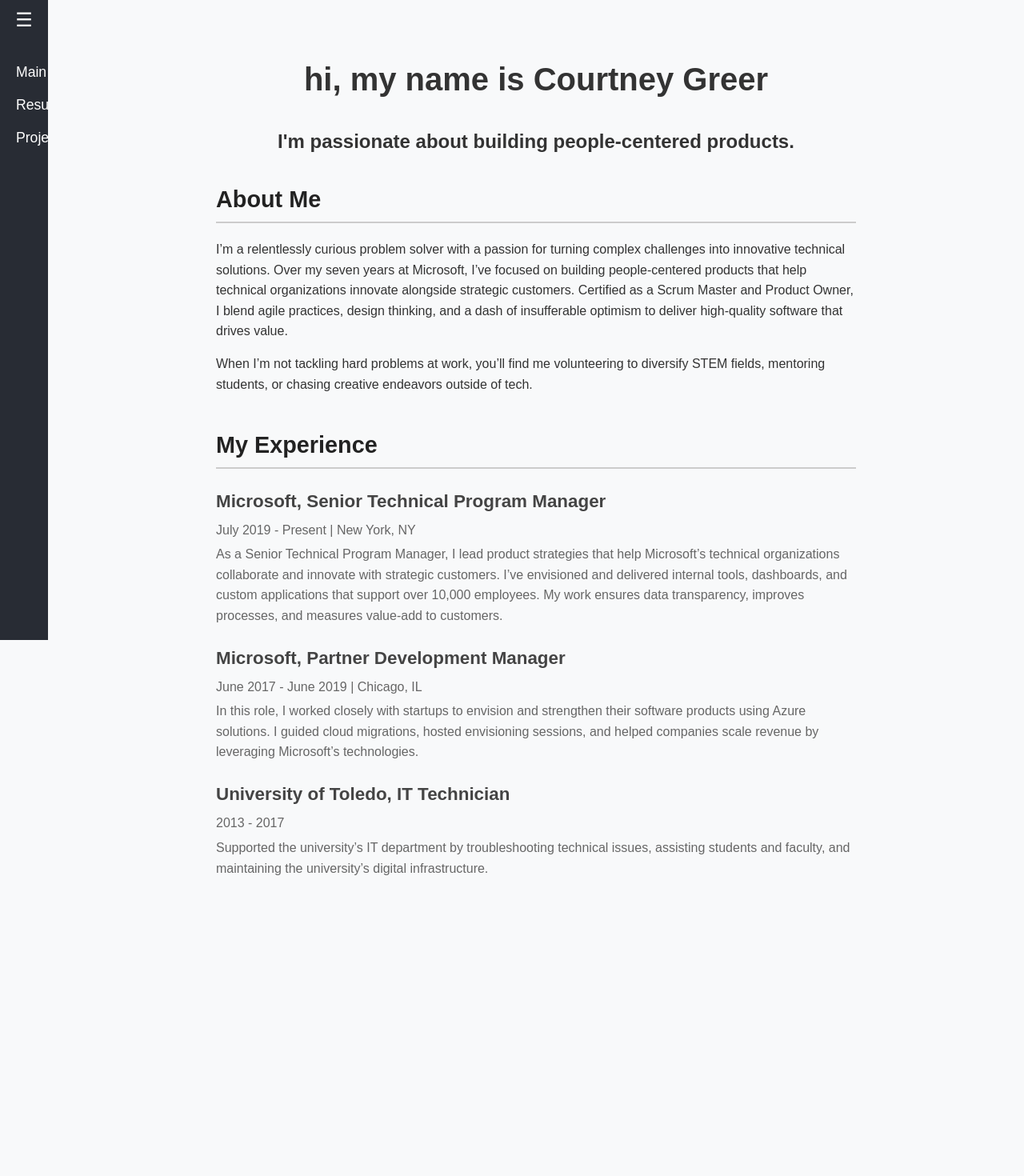
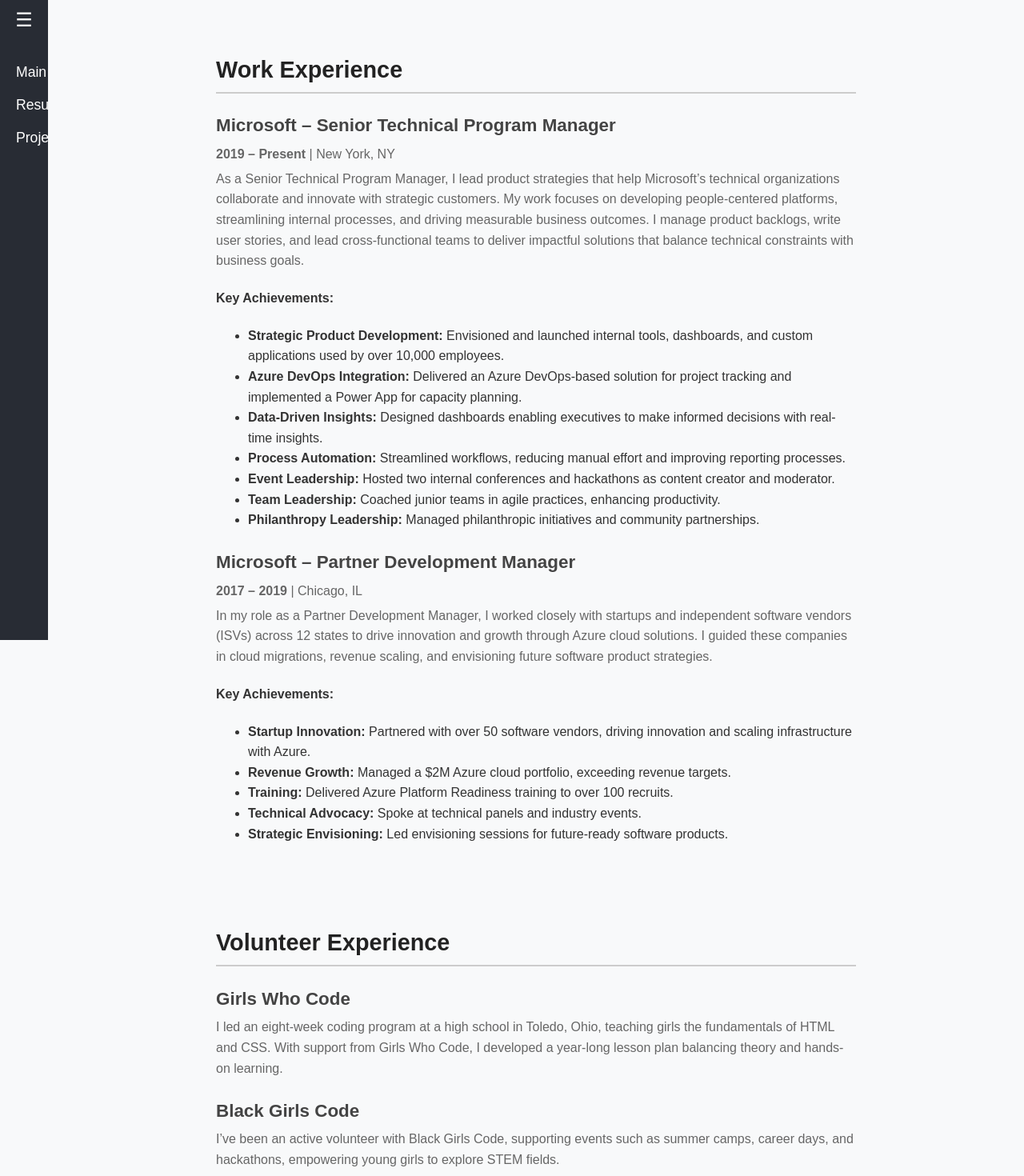
Before and after one commit to greerlcourtney/courtneylgreer-site, a React (Create React App) app: page /Aboutme in a window 1280 px wide. Shown: the top 1470 px of the page at 80% size. Before the commit the page ends 1178 px from the top, so only its background shows below. Built offline with nearby package versions, Linux system fonts and the light colour scheme.

Commit message:
add volunteer section, fixed main page,built projects grid

```diff
--- a/src/App.js
+++ b/src/App.js
@@ -1,9 +1,9 @@
 import React, { useState } from 'react';
-import './App.css';
 import { BrowserRouter as Router, Route, Routes, Link } from 'react-router-dom';
 import Main from './components/Main';
 import AboutMe from './components/AboutMe';
 import Projects from './components/Projects';
+import './App.css';
 
 function App() {
   const [isSidebarOpen, setIsSidebarOpen] = useState(false);
@@ -29,9 +29,9 @@
         {/* Main Content */}
         <div className={`content ${isSidebarOpen ? 'shifted' : ''}`}>
           <Routes>
-            <Route path="/" elemment={<Main />} />
-            <Route path="/AboutMe" element={<AboutMe />} />
-            <Route path="/Projects" element={<Projects />} />
+            <Route path="/" element={<Main />} />
+            <Route path="/Aboutme" element={<AboutMe />} />
+            <Route path="/projects" element={<Projects />} />
           </Routes>
         </div>
       </div>
--- a/src/components/AboutMe.css
+++ b/src/components/AboutMe.css
@@ -16,26 +16,26 @@
   /* Header styling */
   .about-header {
     text-align: center;
-    margin-bottom: 30px;
+    margin-bottom: 100px;
+    margin-top: 40px;
   }
 
   .about-header h1 {
-    font-size: 2.5rem;
+    font-size: 3rem;
     color: #333;
   }
 
   .about-header p {
-    font-size: 1.2rem;
+    font-size: 1rem;
     color: #555;
-    margin-top: 10px;
   }
 
   /* Section styling */
-  .about-section, .experience-section {
-    margin-bottom: 40px;
+  .about-section, .experience-section, .volunteer-section {
+    margin-bottom: 100px;
   }
 
-  .about-section h2, .experience-section h2 {
+  .about-section h2, .experience-section h2, .volunteer-section h2{
     font-size: 1.8rem;
     color: #222;
     margin-bottom: 20px;
@@ -47,17 +47,17 @@
     margin: 15px 0;
   }
 
-  .experience {
+  .experience , .volunteer {
     margin-bottom: 20px;
   }
 
-  .experience h3 {
+  .experience h3 , .volunteer h3 {
     font-size: 1.4rem;
     margin-bottom: 5px;
     color: #444;
   }
 
-  .experience p {
+  .experience p , .volunteer p {
     font-size: 1rem;
     margin: 5px 0;
     color: #666;
--- a/src/components/AboutMe.js
+++ b/src/components/AboutMe.js
@@ -1,56 +1,100 @@
-//import React from 'react';
+import React from 'react';
 import './AboutMe.css';
 
 function AboutMe() {
   return (
     <div className="about-page">
-      <header className="about-header">
-        <h1>hi, my name is Courtney Greer</h1>
-        <h2>I'm passionate about building people-centered products.</h2>
-      </header>
 
-      <section className="about-section">
-        <h2>About Me</h2>
-        <p>
-          I’m a relentlessly curious problem solver with a passion for turning complex challenges into innovative
-          technical solutions. Over my seven years at Microsoft, I’ve focused on building people-centered products that
-          help technical organizations innovate alongside strategic customers. Certified as a Scrum Master and Product
-          Owner, I blend agile practices, design thinking, and a dash of insufferable optimism to deliver high-quality
-          software that drives value.
-        </p>
-        <p>
-          When I’m not tackling hard problems at work, you’ll find me volunteering to diversify STEM fields,
-          mentoring students, or chasing creative endeavors outside of tech.
-        </p>
+
+      {/* Work Experience */}
+      <section className="experience-section">
+        <h2>Work Experience</h2>
+
+        {/* Microsoft – Senior Technical Program Manager */}
+        <div className="experience">
+          <h3>Microsoft – Senior Technical Program Manager</h3>
+          <p><strong>2019 – Present</strong> | New York, NY</p>
+          <p>
+            As a Senior Technical Program Manager, I lead product strategies that help Microsoft’s technical
+            organizations collaborate and innovate with strategic customers. My work focuses on developing people-centered
+            platforms, streamlining internal processes, and driving measurable business outcomes. I manage product backlogs,
+            write user stories, and lead cross-functional teams to deliver impactful solutions that balance technical
+            constraints with business goals.
+          </p>
+          <h4>Key Achievements:</h4>
+          <ul>
+            <li><strong>Strategic Product Development:</strong> Envisioned and launched internal tools, dashboards, and custom applications used by over 10,000 employees.</li>
+            <li><strong>Azure DevOps Integration:</strong> Delivered an Azure DevOps-based solution for project tracking and implemented a Power App for capacity planning.</li>
+            <li><strong>Data-Driven Insights:</strong> Designed dashboards enabling executives to make informed decisions with real-time insights.</li>
+            <li><strong>Process Automation:</strong> Streamlined workflows, reducing manual effort and improving reporting processes.</li>
+            <li><strong>Event Leadership:</strong> Hosted two internal conferences and hackathons as content creator and moderator.</li>
+            <li><strong>Team Leadership:</strong> Coached junior teams in agile practices, enhancing productivity.</li>
+            <li><strong>Philanthropy Leadership:</strong> Managed philanthropic initiatives and community partnerships.</li>
+          </ul>
+        </div>
+
+        {/* Microsoft – Partner Development Manager */}
+        <div className="experience">
+          <h3>Microsoft – Partner Development Manager</h3>
+          <p><strong>2017 – 2019</strong> | Chicago, IL</p>
+          <p>
+            In my role as a Partner Development Manager, I worked closely with startups and independent software vendors
+            (ISVs) across 12 states to drive innovation and growth through Azure cloud solutions. I guided these companies
+            in cloud migrations, revenue scaling, and envisioning future software product strategies.
+          </p>
+          <h4>Key Achievements:</h4>
+          <ul>
+            <li><strong>Startup Innovation:</strong> Partnered with over 50 software vendors, driving innovation and scaling infrastructure with Azure.</li>
+            <li><strong>Revenue Growth:</strong> Managed a $2M Azure cloud portfolio, exceeding revenue targets.</li>
+            <li><strong>Training:</strong> Delivered Azure Platform Readiness training to over 100 recruits.</li>
+            <li><strong>Technical Advocacy:</strong> Spoke at technical panels and industry events.</li>
+            <li><strong>Strategic Envisioning:</strong> Led envisioning sessions for future-ready software products.</li>
+          </ul>
+        </div>
       </section>
 
-      <section className="experience-section">
-        <h2>My Experience</h2>
+      {/* Volunteer Experience */}
+      <section className="volunteer-section">
+        <h2>Volunteer Experience</h2>
+
         <div className="experience">
-          <h3>Microsoft, Senior Technical Program Manager</h3>
-          <p>July 2019 - Present | New York, NY</p>
+          <h3>Girls Who Code</h3>
           <p>
-            As a Senior Technical Program Manager, I lead product strategies that help Microsoft’s technical
-            organizations collaborate and innovate with strategic customers. I’ve envisioned and delivered internal
-            tools, dashboards, and custom applications that support over 10,000 employees. My work ensures data
-            transparency, improves processes, and measures value-add to customers.
+            I led an eight-week coding program at a high school in Toledo, Ohio, teaching girls the fundamentals of HTML
+            and CSS. With support from Girls Who Code, I developed a year-long lesson plan balancing theory and hands-on
+            learning.
           </p>
         </div>
+
         <div className="experience">
-          <h3>Microsoft, Partner Development Manager</h3>
-          <p>June 2017 - June 2019 | Chicago, IL</p>
+          <h3>Black Girls Code</h3>
           <p>
-            In this role, I worked closely with startups to envision and strengthen their software products using Azure
-            solutions. I guided cloud migrations, hosted envisioning sessions, and helped companies scale revenue by
-            leveraging Microsoft’s technologies.
+            I’ve been an active volunteer with Black Girls Code, supporting events such as summer camps, career days, and
+            hackathons, empowering young girls to explore STEM fields.
           </p>
         </div>
+
         <div className="experience">
-          <h3>University of Toledo, IT Technician</h3>
-          <p>2013 - 2017</p>
+          <h3>TEALS (Technology Education and Literacy in Schools)</h3>
           <p>
-            Supported the university’s IT department by troubleshooting technical issues, assisting students and
-            faculty, and maintaining the university’s digital infrastructure.
+            Served as a teacher assistant at Boys and Girls High School for two years, delivering lessons on Generative AI
+            and cybersecurity, and hosting career days at Microsoft offices.
+          </p>
+        </div>
+
+        <div className="experience">
+          <h3>Center on Halsted</h3>
+          <p>
+            As the Lab IT Technician at Center on Halsted, I supported community members with resume building and improving
+            computer literacy skills.
+          </p>
+        </div>
+
+        <div className="experience">
+          <h3>Seattle Pride – Board of Directors</h3>
+          <p>
+            As a Board Member, I transitioned the Seattle Pride Parade to a virtual event during the pandemic and supported
+            fundraising and community engagement initiatives.
           </p>
         </div>
       </section>
--- a/src/components/Main.css
+++ b/src/components/Main.css
@@ -1,8 +1,55 @@
+/* General page styling */
+body {
+  font-family: 'Arial', sans-serif;
+  background-color: #f8f9fa;
+  margin: 0;
+  color: #333;
+}
+
 .main-page {
   padding: 20px;
+  max-width: 800px;
+  margin: 0 auto;
+  line-height: 1.6;
 }
 
+/* Header styling */
 .main-header {
   text-align: center;
-  font-size: large;
+  margin-bottom: 100px;
+  margin-top: 40px;
 }
+
+.main-header h1 {
+  font-size: 3rem;
+  color: #333;
+}
+
+.main-header p {
+  font-size: 1.8rem;
+  color: #070707;
+  padding-top: 10px;
+}
+
+/* Section styling */
+.main-section{
+  margin-bottom: 100px;
+}
+
+.main-section h2{
+  font-size: 1.8rem;
+  color: #222;
+  margin-bottom: 20px;
+  border-bottom: 2px solid #ccc;
+  padding-bottom: 5px;
+}
+
+.main-section p {
+  margin: 15px 0;
+
+}
+
+.main-about-section p {
+  padding-bottom: 5px;
+  font-size: 1.6rem;
+  }
--- a/src/components/Main.js
+++ b/src/components/Main.js
@@ -2,15 +2,30 @@
 import './Main.css';
 
 function Main() {
-  console.log("Main component rendered");
   return (
     <div className="main-page">
+      {/* Header Section */}
       <header className="main-header">
-      <h1>Hello World</h1>
-      <p>My name is Courtney Greer</p>
+        <h1>Hi, my name is Courtney Greer</h1>
+        <p>I'm passionate about building people-centered products.</p>
       </header>
+
+      {/* About Section */}
+      <section className="main-about-section">
+        <p>
+          I’m a relentlessly curious problem solver with a passion for turning complex challenges into innovative
+          technical solutions. Over my seven years at Microsoft, I’ve focused on building people-centered products that
+          help technical organizations innovate alongside strategic customers. Certified as a Scrum Master and Product
+          Owner, I blend agile practices, design thinking, and a dash of insufferable optimism to deliver high-quality
+          software that drives value.
+        </p>
+        <p>
+          When I’m not tackling hard problems at work, you’ll find me volunteering to diversify STEM fields,
+          mentoring students, or chasing creative endeavors outside of tech.
+        </p>
+      </section>
     </div>
   );
 }
 
-  export default Main;
+export default Main;
```
Also changed, not shown: src/components/Projects.css (added, +65 -0 lines), src/components/Projects.js (+28 -10 lines), 2 other files (tests, documents, lock files or other folders).
